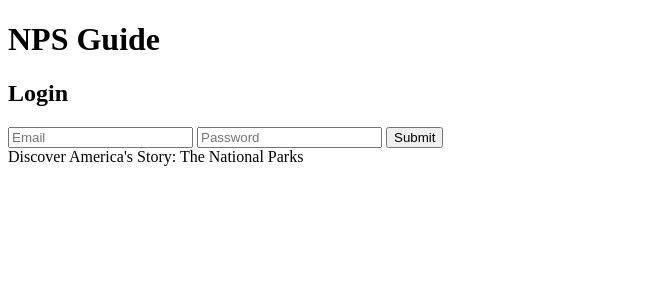
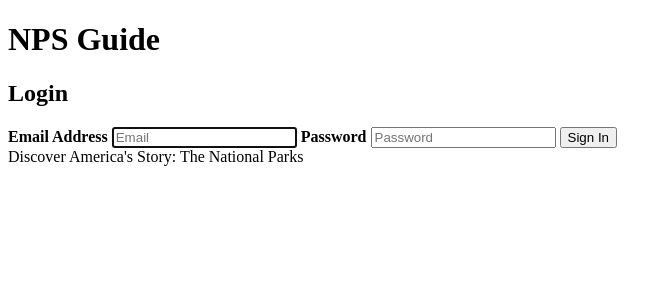
Before and after one commit to marissaaguilera/NPS-Guide, a Flask app: page /login in a window 1280 px wide. Shown: the top 300 px of the page, without its empty margins (0-672 px from the left). Run offline with Flask 2, Linux system fonts and the light colour scheme.

Commit message:
Login.html edits

```diff
--- a/server.py
+++ b/server.py
@@ -27,7 +27,7 @@
 #this shows on my site
 ########################## LOGIN ###################################
 @app.route('/login', methods=['GET'])
-def login():
+def show_login():
     """Show login form."""
 
     return render_template('login.html')
@@ -80,10 +80,10 @@
 
     if 'user' in session:
         del session['user']
+        flash('Logged Out.')
 
         #or
     # session.pop('user', None)
-
     return redirect('/')
 
 
@@ -123,12 +123,12 @@
 
     ##PLAN:
     #MVP FIRST
-        #- user login
-        #- user registration
-        #- user logout
-        #- search parks
-        #- view activities by park
-        #- add activities to bucketlist
+        #- user login (implement on html, js file)
+        #- user registration (implement on html, js file)
+        #- user logout (implement on html, js file)
+        #- search parks (all)
+        #- view activities by park (all)
+        #- add activities to bucketlist (all)
 
 
 
@@ -139,7 +139,7 @@
 
 
 
-########################## REACT ###################################
+########################## MOVING TO REACT ###################################
 #react LOGIN
 # @app.route('/api/login', methods=['POST'])
 # def login():
--- a/templates/login.html
+++ b/templates/login.html
@@ -6,15 +6,23 @@
 
 <html>
     <body>
-        <div id="login">
+        <div id="login-div">
             <h2>Login</h2>
-            <form action="/login" method="GET">
-                <input type="text" placeholder="Email" name="email" required>
-                <input type="text" placeholder="Password"name="password" required>
-                <input type="submit">
+            <form class="form-signin" method="POST">
+                <label for="email"><b>Email Address</b></label>
+                <input type="text" placeholder="Email" name="email" required autofocus>
+                <label for="password"><b>Password</b></label>
+                <input type="text" placeholder="Password"name="password" required autofocus>
+                <button type="submit">Sign In</button>
             </form>
         </div>
     </body>
 </html>
+{% endblock %}
 
-{% endblock %}
+
+<!-- NOTES
+maybe add more divs inbetween to separate? -->
+<!-- add a class to div? -->
+
+<!-- autofocus gives emphasis on that section or focus when the page loads -->
```
